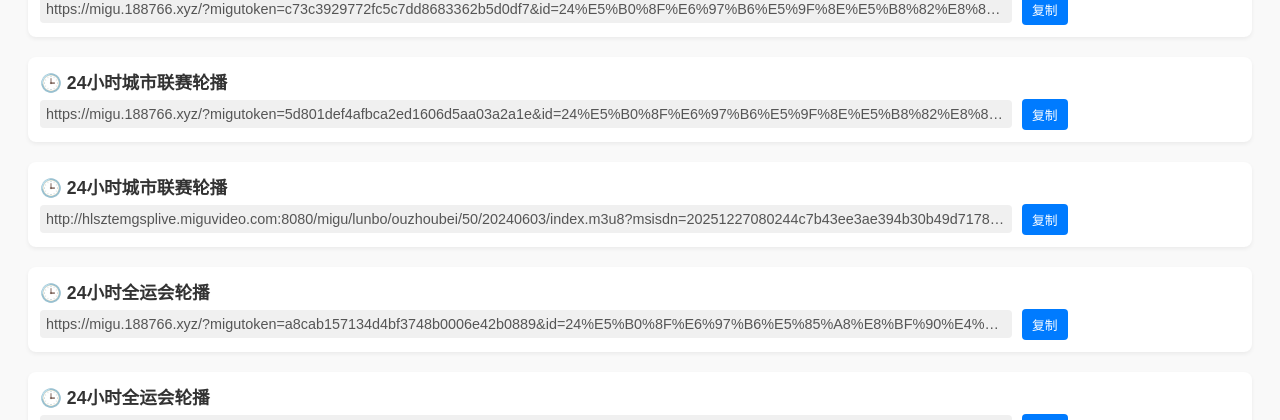
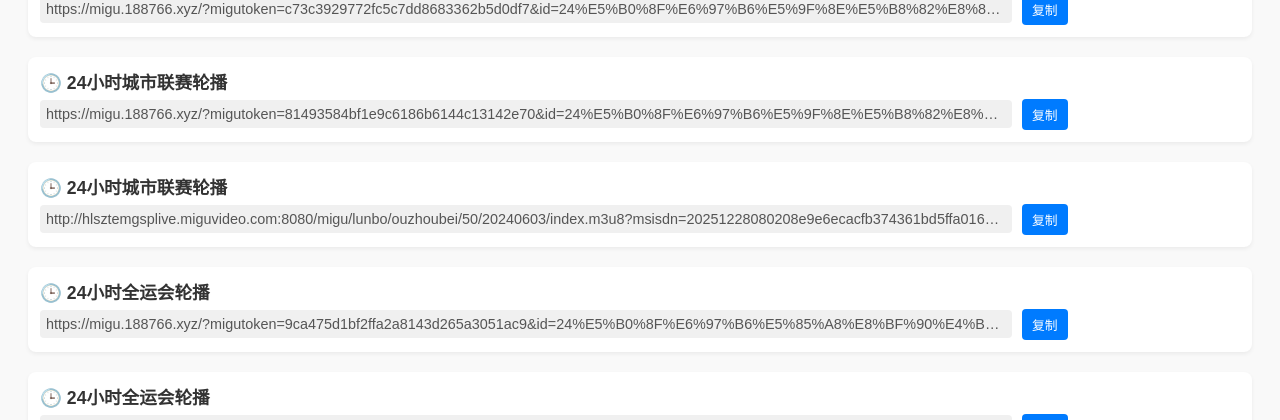
Before and after one commit to kimwang1978/iptv.github.io, a Jekyll site: the page tiyu.html, which Jekyll copies as it is, in a window 1280 px wide and 900 px high. Shown: the part 151-571 px from the top of the window. Built offline with Jekyll 4.4.1, drawn with Linux system fonts in a browser that asks for light colours; some of the changed text lies outside the part shown.

Commit message:
Sync File 2025-12-28 04:09:46

```diff
--- a/tiyu.html
+++ b/tiyu.html
@@ -60,7 +60,7 @@
         <div class="item">
             <div class="title">🕒 24小时城市联赛轮播</div>
             <div class="url-wrapper">
-                <div class="url" id="url_1">https://migu.188766.xyz/?migutoken=5d801def4afbca2ed1606d5aa03a2a1e&id=24%E5%B0%8F%E6%97%B6%E5%9F%8E%E5%B8%82%E8%81%94%E8%B5%9B%E8%BD%AE%E6%92%AD%E5%8F%B0&type=yy</div>
+                <div class="url" id="url_1">https://migu.188766.xyz/?migutoken=81493584bf1e9c6186b6144c13142e70&id=24%E5%B0%8F%E6%97%B6%E5%9F%8E%E5%B8%82%E8%81%94%E8%B5%9B%E8%BD%AE%E6%92%AD%E5%8F%B0&type=yy</div>
                 <button class="copy-btn" onclick="copyToClipboard('url_1')">复制</button>
             </div>
         </div>
@@ -68,7 +68,7 @@
         <div class="item">
             <div class="title">🕒 24小时城市联赛轮播</div>
             <div class="url-wrapper">
-                <div class="url" id="url_2">http://hlsztemgsplive.miguvideo.com:8080/migu/lunbo/ouzhoubei/50/20240603/index.m3u8?msisdn=20251227080244c7b43ee3ae394b30b49d7178d412fc2d&mdspid=&spid=800033&netType=0&sid=5910022136&pid=2028597139&timestamp=20251227080244&Channel_ID=0116_2600037000-99000-200300220100002&ProgramID=915512915&ParentNodeID=-99&assertID=5910022136&client_ip=218.28.233.106&SecurityKey=20251227080244&promotionId=&mvid=5900006618&mcid=500020&playurlVersion=WX-A1-8.12.2-RELEASE&userid=&jmhm=&videocodec=h264&appCode=miguvideo_android&bean=mgspad&tid=android&conFee=0&encrypt=9610eff9abb322b411328622a7932922&sv=10004&ct=android</div>
+                <div class="url" id="url_2">http://hlsztemgsplive.miguvideo.com:8080/migu/lunbo/ouzhoubei/50/20240603/index.m3u8?msisdn=20251228080208e9e6ecacfb374361bd5ffa016e00a559&mdspid=&spid=800033&netType=0&sid=5910022136&pid=2028597139&timestamp=20251228080208&Channel_ID=0116_2600037000-99000-200300220100002&ProgramID=915512915&ParentNodeID=-99&assertID=5910022136&client_ip=218.28.233.106&SecurityKey=20251228080208&promotionId=&mvid=5900006618&mcid=500020&playurlVersion=WX-A1-8.12.2-RELEASE&userid=&jmhm=&videocodec=h264&appCode=miguvideo_android&bean=mgspad&tid=android&conFee=0&encrypt=69faed252cd4eca56e50daba0822eb2f&sv=10004&ct=android</div>
                 <button class="copy-btn" onclick="copyToClipboard('url_2')">复制</button>
             </div>
         </div>
@@ -76,7 +76,7 @@
         <div class="item">
             <div class="title">🕒 24小时全运会轮播</div>
             <div class="url-wrapper">
-                <div class="url" id="url_3">https://migu.188766.xyz/?migutoken=a8cab157134d4bf3748b0006e42b0889&id=24%E5%B0%8F%E6%97%B6%E5%85%A8%E8%BF%90%E4%BC%9A%E8%BD%AE%E6%92%AD%E5%8F%B0&type=yy</div>
+                <div class="url" id="url_3">https://migu.188766.xyz/?migutoken=9ca475d1bf2ffa2a8143d265a3051ac9&id=24%E5%B0%8F%E6%97%B6%E5%85%A8%E8%BF%90%E4%BC%9A%E8%BD%AE%E6%92%AD%E5%8F%B0&type=yy</div>
                 <button class="copy-btn" onclick="copyToClipboard('url_3')">复制</button>
             </div>
         </div>
@@ -476,7 +476,7 @@
         <div class="item">
             <div class="title">🕒 ANIMALPLANET</div>
             <div class="url-wrapper">
-                <div class="url" id="url_53">https://live.catvod.com/live.php?id=AnimalPlanet&token=c0261939a8356e958314856161713b146309d40b598b22dbeddd5e799e06c52b%3A1766798552%3AMTcyLjIxNC40NC40OQ%3D%3D</div>
+                <div class="url" id="url_53">https://live.catvod.com/live.php?id=AnimalPlanet</div>
                 <button class="copy-btn" onclick="copyToClipboard('url_53')">复制</button>
             </div>
         </div>
@@ -484,7 +484,7 @@
         <div class="item">
             <div class="title">🕒 ANIMALPLANET</div>
             <div class="url-wrapper">
-                <div class="url" id="url_54">https://live.catvod.com/live.php?id=animalplanet_twn&token=fa1c3062e1ae6e9ff23366200843969e87bb72cbfbf0d1e20c94fdaf8dc3edaf%3A1766798552%3AMTcyLjIxNC40NC40OQ%3D%3D</div>
+                <div class="url" id="url_54">https://live.catvod.com/live.php?id=animalplanet_twn</div>
                 <button class="copy-btn" onclick="copyToClipboard('url_54')">复制</button>
             </div>
         </div>
```
